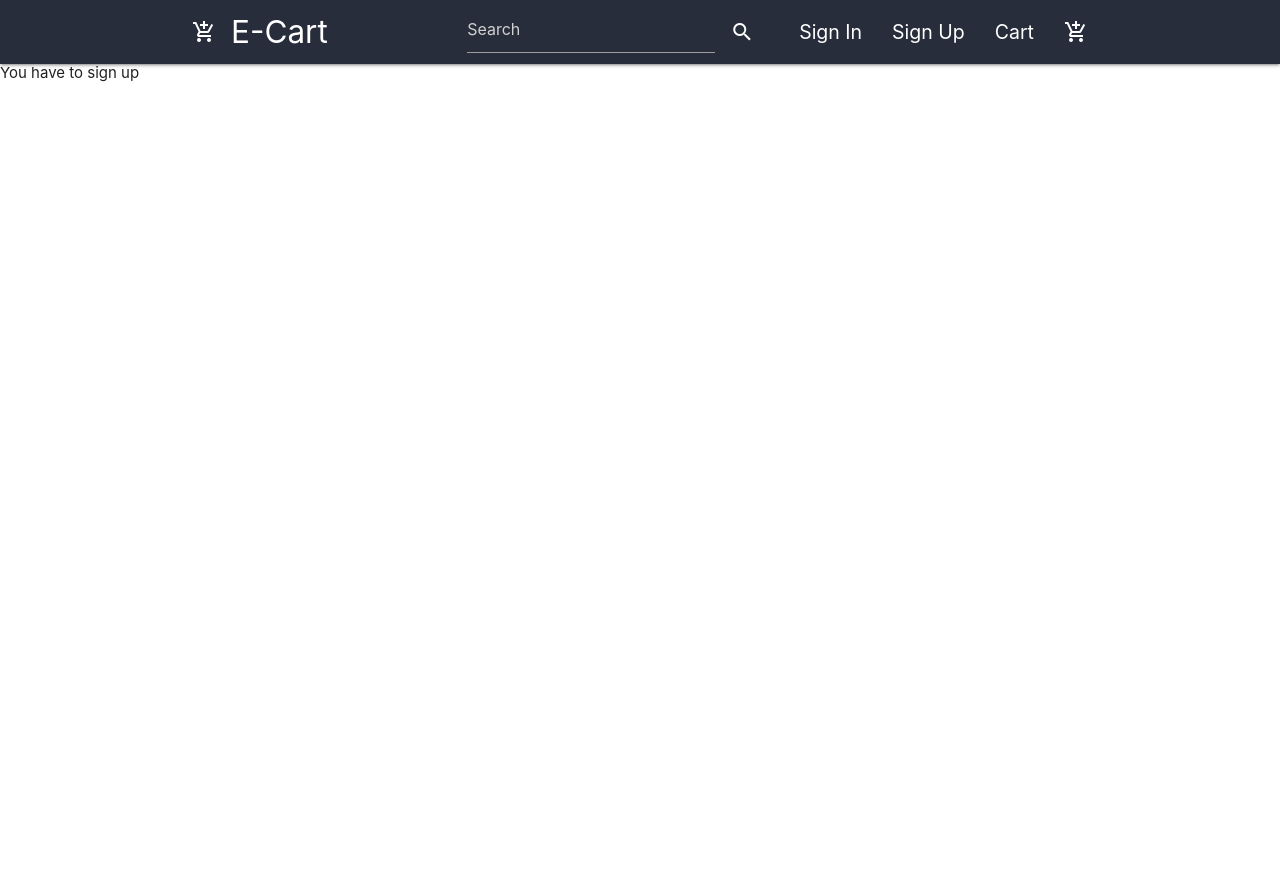
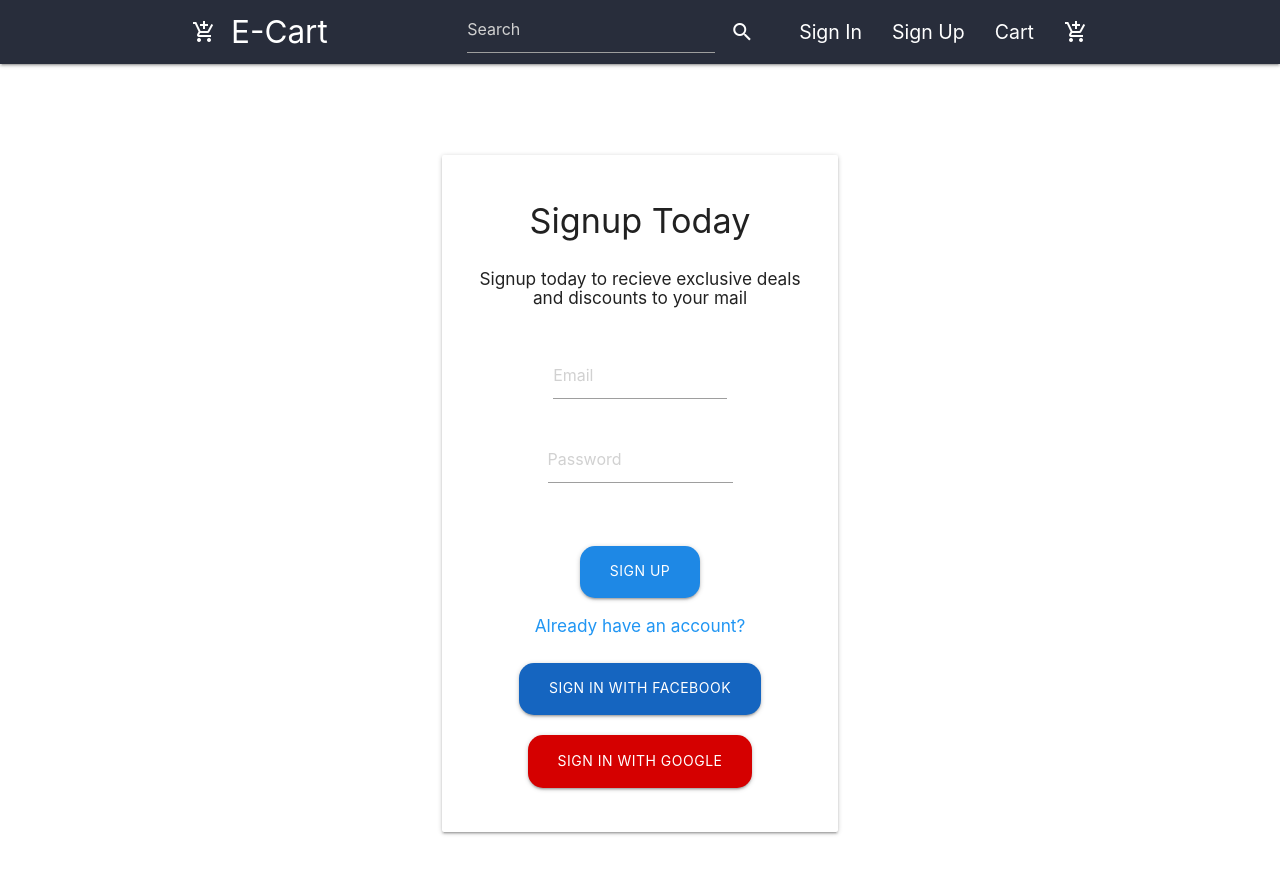
Before and after one commit to SinghVikram97/DBMS-ECOMMERCE-FRONTEND, a React (Create React App) app: page /signup in a window 1280 px wide. Shown: the top 874 px of the page. Before the commit the page ends 800 px from the top, so only its background shows below. Built offline with nearby package versions, Linux system fonts and the light colour scheme.

Commit message:
Added sign up form

```diff
--- a/src/components/SignUp.js
+++ b/src/components/SignUp.js
@@ -2,6 +2,82 @@ import React, { Component } from "react";
 
 export default class SignUp extends Component {
   render() {
-    return <div>You have to sign up</div>;
+    return (
+      <div className="container">
+        <div className="row tc ma4" style={{ paddingTop: "6%" }}>
+          <div className="col s12 m6 offset-m3">
+            <div className="card">
+              <div className="card-content">
+                <h4 className="mb4">Signup Today</h4>
+                <h6 className="mb4">
+                  Signup today to recieve exclusive deals and discounts to your
+                  mail
+                </h6>
+                <div class="row">
+                  <div class="input-field col s12">
+                    <input
+                      id="email"
+                      type="email"
+                      class="validate"
+                      style={{ width: "50%" }}
+                      placeholder="Email"
+                    />
+                  </div>
+                  <div class="row">
+                    <div class="input-field col s12">
+                      <input
+                        id="password"
+                        type="password"
+                        class="validate"
+                        style={{ width: "50%" }}
+                        placeholder="Password"
+                      />
+                    </div>
+                  </div>
+                </div>
+                <div className="row tc mt2 mb2">
+                  <div className="col s12">
+                    <a
+                      href="#abc"
+                      className="blue darken-1 pl4 pr4 white-text br4 waves-effect waves-light btn"
+                      style={{ paddingBottom: "3rem", paddingTop: "0.5rem" }}
+                    >
+                      SIGN UP
+                    </a>
+                  </div>
+                </div>
+                <div className="row">
+                  <div className="col blue-text darken-1 pt3 col s12 tc">
+                    <h6>Already have an account?</h6>
+                  </div>
+                </div>
+                <div className="row tc">
+                  <div className="col s12">
+                    <a
+                      href="#abc"
+                      className="blue pl4 pr4 darken-3 white-text br4 waves-effect waves-light btn"
+                      style={{ paddingBottom: "3rem", paddingTop: "0.5rem" }}
+                    >
+                      SIGN IN WITH FACEBOOK
+                    </a>
+                  </div>
+                </div>
+                <div className="row tc">
+                  <div className="col s12">
+                    <a
+                      href="#abc"
+                      className="red  pl4 pr4 accent-4 white-text br4 waves-effect waves-light btn"
+                      style={{ paddingBottom: "3rem", paddingTop: "0.5rem" }}
+                    >
+                      SIGN IN WITH GOOGLE
+                    </a>
+                  </div>
+                </div>
+              </div>
+            </div>
+          </div>
+        </div>
+      </div>
+    );
   }
 }
```
